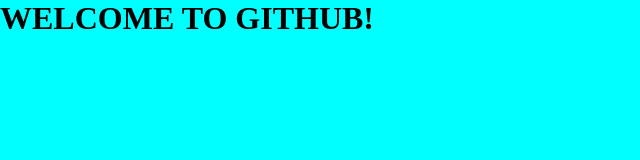
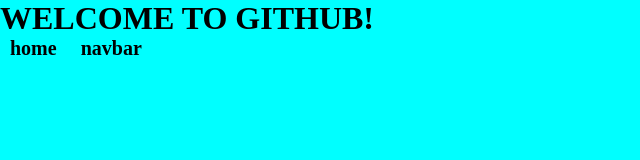
Before and after one commit to Niharika5654/FSD_22_TEMP, a plain HTML site: page index.html in a window 1280 px wide. Shown: the whole page, without its empty margins (0-640 px from the left). Drawn offline with Linux system fonts and the light colour scheme.

Commit message:
update index page

```diff
--- a/index.html
+++ b/index.html
@@ -8,6 +8,8 @@
 </head>
 <body>
     <h1>WELCOME TO GITHUB!</h1>
+    <a href="home.html">home</a>
+    <a href="navbar.html">navbar</a>
 
 </body>
 </html>
```
